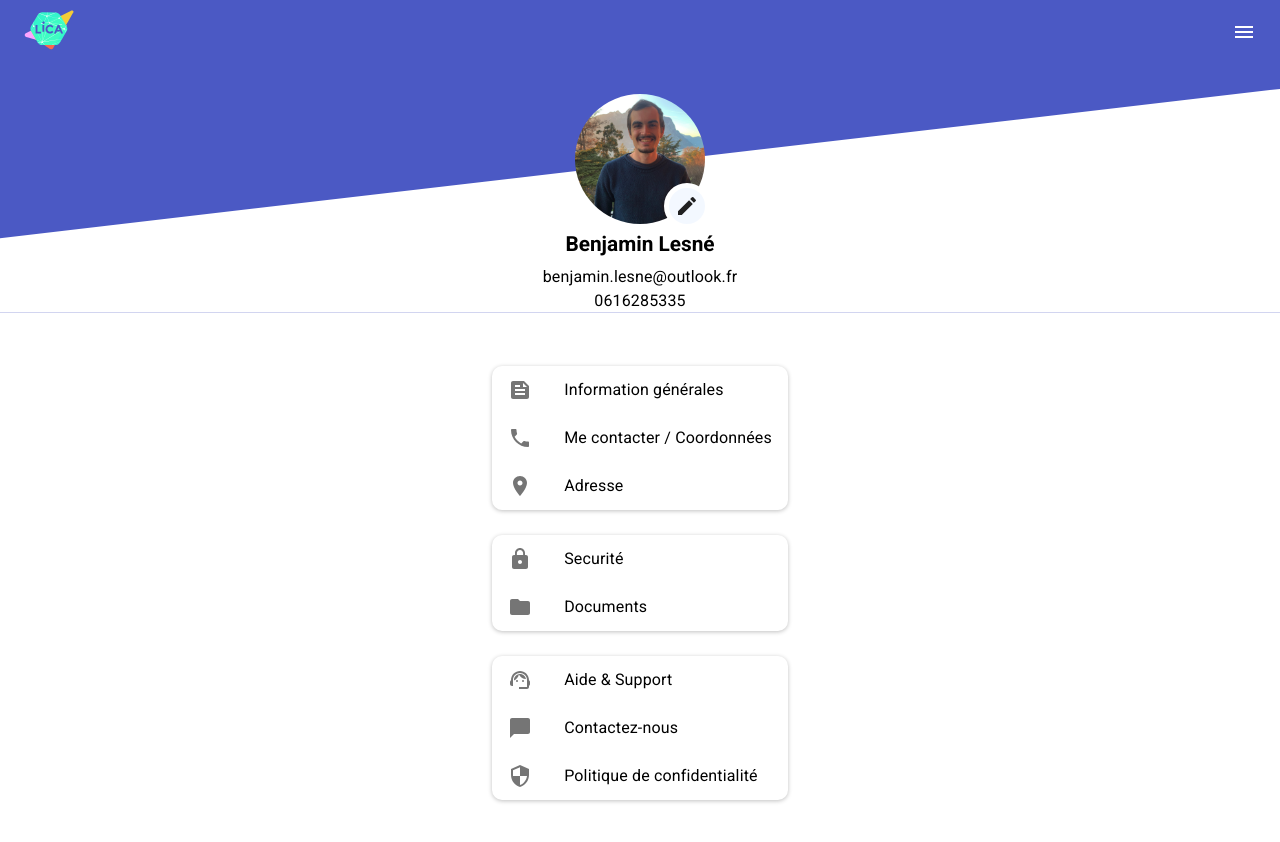
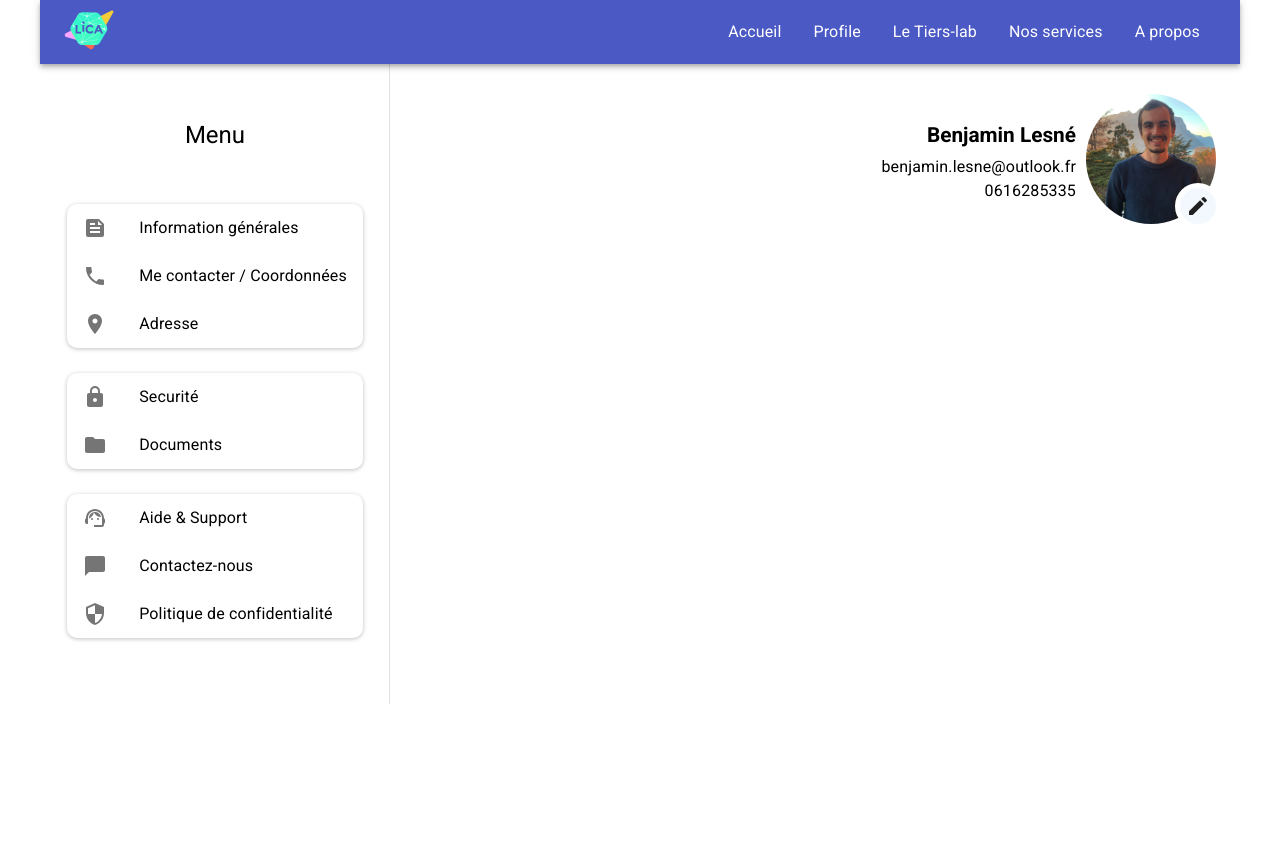
Before and after one commit to BenjaminLesne/mui, a React (Create React App) app: page / in a window 1280 px wide. Shown: the top 842 px of the page. After the commit the page ends 800 px from the top, so only its background shows below. Built offline with nearby package versions, Linux system fonts and the light colour scheme.

Commit message:
Profile:desktop done

```diff
--- a/src/components/Header/index.tsx
+++ b/src/components/Header/index.tsx
@@ -1,21 +1,65 @@
-import { Box, IconButton, Toolbar, Typography } from "@mui/material";
+import {
+  Box,
+  IconButton,
+  Toolbar,
+  useMediaQuery,
+  AppBar,
+  List,
+  ListItem,
+  ListItemButton,
+  ListItemText,
+  Container,
+} from "@mui/material";
+import { useTheme } from "@mui/material/styles";
 import MenuIcon from "@mui/icons-material/Menu";
-import AppBar from "@mui/material/AppBar";
 
 import { Logo } from "../../assets/Logo";
-import { toolbarStyle, logoWrapper } from "./styles";
+import {
+  toolbarStyle,
+  logoWrapper,
+  navLinksStyle,
+  burgerButtonStyle,
+  appBarStyle,
+} from "./styles";
 
 export const Header = () => {
+  const theme = useTheme();
+  const isMobile = useMediaQuery(theme.breakpoints.down("sm"));
+  const navLabelLinks = [
+    "Accueil",
+    "Profile",
+    "Le Tiers-lab",
+    "Nos services",
+    "A propos",
+  ];
   return (
-    <AppBar position="static">
+    <Container maxWidth="lg" disableGutters>
+      <AppBar position="static" sx={appBarStyle}>
         <Toolbar sx={toolbarStyle}>
           <Box sx={logoWrapper}>
             <Logo />
           </Box>
-        <IconButton size="large" edge="end" color="inherit" aria-label="menu">
+          <IconButton
+            size="large"
+            edge="end"
+            color="inherit"
+            aria-label="menu"
+            sx={burgerButtonStyle}
+          >
             <MenuIcon />
           </IconButton>
+
+          <List sx={navLinksStyle}>
+            {navLabelLinks.map((label) => (
+              <ListItem disablePadding key={crypto.randomUUID()}>
+                <ListItemButton>
+                  <ListItemText primary={label} />
+                </ListItemButton>
+              </ListItem>
+            ))}
+          </List>
         </Toolbar>
       </AppBar>
+    </Container>
   );
 };
--- a/src/components/Header/styles.ts
+++ b/src/components/Header/styles.ts
@@ -5,3 +5,17 @@ export const toolbarStyle = {
 export const logoWrapper = {
   width: "50px",
 };
+
+export const navLinksStyle = {
+  display: { sm: "flex", xs: "none" },
+  whiteSpace: "nowrap",
+};
+
+export const burgerButtonStyle = {
+  display: { sm: "none", xs: "unset" },
+};
+
+export const appBarStyle = {
+  zIndex: 99,
+  position: "relative",
+};
--- a/src/pages/Profile/Form/index.tsx
+++ b/src/pages/Profile/Form/index.tsx
@@ -49,11 +49,10 @@ export const Form = ({ inputs }: Props) => {
   ];
 
   function generateInputsComponents(inputsData: InputData[]) {
-    console.log(inputsData);
-
     return inputsData.map((input) => {
       switch (input.id) {
         case "birthday":
+          if (isDocuments) setIsDocuments(false);
           if (typeof input.defaultValue === "number" && birthday === null) {
             const newBirthday = dayjs.unix(input.defaultValue);
             setBirthday(newBirthday);
@@ -126,6 +125,8 @@ export const Form = ({ inputs }: Props) => {
             </List>
           );
         default:
+          if (isDocuments) setIsDocuments(false);
+
           return (
             <TextField
               key={crypto.randomUUID()}
@@ -148,7 +149,7 @@ export const Form = ({ inputs }: Props) => {
   }
 
   return (
-    <Container component={isDocuments ? "div" : "form"} sx={form}>
+    <Box component={isDocuments ? "div" : "form"} sx={form}>
       {isDocuments && (
         <>
           <Box sx={{ ...buttons, textAlign: "right", marginTop: "0" }}>
@@ -183,6 +184,6 @@ export const Form = ({ inputs }: Props) => {
           </Button>
         </Box>
       )}
-    </Container>
+    </Box>
   );
 };
--- a/src/pages/Profile/Hero/styles.ts
+++ b/src/pages/Profile/Hero/styles.ts
@@ -13,16 +13,25 @@ export const hero = {
   paddingTop: "30px",
   backgroundColor: "primary.main",
   display: "flex",
-  flexDirection: "column",
+  flexDirection: { xs: "column", sm: "row-reverse" },
   justifyContent: "center",
   alignItems: "center",
-  position: "relative",
+  position: { xs: "relative", sm: "absolute" },
+  top: { sm: 0 },
+  right: { sm: 0 },
+  zIndex: { sm: 3 },
+  gap: { sm: "10px" },
+  paddingRight: { sm: "24px" },
+
   "&:before": {
     content: '""',
     position: "absolute",
     inset: 0,
     backgroundColor: "white",
-    clipPath: "polygon(100% 10%, 100% 100%, 0 100%, 0 70%)",
+    clipPath: {
+      xs: "polygon(100% 10%, 100% 100%, 0 100%, 0 70%)",
+      sm: "unset",
+    },
   },
 };
 
@@ -32,7 +41,7 @@ export const avatar = {
   height: 130,
 };
 
-export const listItem = { textAlign: "center", margin: 0 };
+export const listItem = { textAlign: { xs: "center", sm: "right" }, margin: 0 };
 
 export const username = {
   fontWeight: "bold",
@@ -40,4 +49,5 @@ export const username = {
   color: "black",
   lineHeight: "100%",
   marginBlock: "10px",
+  paddingRight: { sm: "unset" },
 };
--- a/src/pages/Profile/Information/styles.ts
+++ b/src/pages/Profile/Information/styles.ts
@@ -1,14 +1,18 @@
 export const page = {
-  position: "absolute",
+  position: { xs: "absolute", sm: "unset" },
   top: 0,
   left: 0,
   minHeight: "100%",
   backgroundColor: "#fff",
   width: "100%",
   zIndex: 2,
+  marginTop: {
+    sm: "150px",
+  },
 };
 
 export const goBack = {
+  display: { sm: "none" },
   textTransform: "capitalize",
   marginTop: "25px",
 };
--- a/src/pages/Profile/Menu/index.tsx
+++ b/src/pages/Profile/Menu/index.tsx
@@ -1,8 +1,9 @@
 import { Section } from "./Section";
-import { List } from "@mui/material";
-import { list } from "./styles";
+import { Divider, List, Typography } from "@mui/material";
+import { list, titleStyle, dividerStyle, containerStyle } from "./styles";
 import { Dispatch } from "react";
 import { section1, section2, section3 } from "./data";
+import { Container } from "@mui/system";
 
 interface Props {
   selectedId: null | number;
@@ -11,6 +12,10 @@ interface Props {
 
 export const Menu = ({ selectedId, setSelectedId }: Props) => {
   return (
+    <Container sx={containerStyle}>
+      <Typography variant="h5" component="h2" sx={titleStyle}>
+        Menu
+      </Typography>
       <List component={"nav"} sx={list}>
         <Section
           data={section1}
@@ -28,5 +33,7 @@ export const Menu = ({ selectedId, setSelectedId }: Props) => {
           setSelectedId={setSelectedId}
         />
       </List>
+      <Divider orientation="vertical" sx={dividerStyle} />
+    </Container>
   );
 };
--- a/src/pages/Profile/Menu/styles.ts
+++ b/src/pages/Profile/Menu/styles.ts
@@ -4,3 +4,25 @@ export const list = {
   justifyContent: "center",
   gap: "25px",
 };
+
+export const titleStyle = {
+  textAlign: "center",
+  paddingTop: "55px",
+};
+
+export const dividerStyle = {
+  display: { xs: "none", sm: "unset" },
+  position: "absolute",
+  top: 0,
+  right: 0,
+  height: "110%",
+};
+
+export const containerStyle = {
+  position: "relative",
+  width: "fit-content",
+  minWidth: "350px",
+  marginLeft: {
+    sm: "0",
+  },
+};
--- a/src/pages/Profile/index.tsx
+++ b/src/pages/Profile/index.tsx
@@ -3,7 +3,7 @@ import { Hero } from "./Hero";
 import { Menu } from "./Menu";
 import { Information } from "./Information";
 import { profileStyle } from "./styles";
-import { Box, Typography } from "@mui/material";
+import { Box, Container, Typography } from "@mui/material";
 import { data } from "./utils/data";
 import type { InputData } from "../../utils/Types";
 
@@ -67,12 +67,12 @@ export const Profile = () => {
   if (isLoaded === false) return <Typography>Chargement...</Typography>;
 
   return (
-    <Box sx={profileStyle}>
+    <Container maxWidth="lg" disableGutters sx={profileStyle}>
       <Hero />
-      <Menu selectedId={selectedId} setSelectedId={setSelectedId} />
       {selectedId !== null && items[selectedId] != null && (
         <Information data={items[selectedId]} setSelectedId={setSelectedId} />
       )}
-    </Box>
+      <Menu selectedId={selectedId} setSelectedId={setSelectedId} />
+    </Container>
   );
 };
--- a/src/pages/Profile/styles.tsx
+++ b/src/pages/Profile/styles.tsx
@@ -1,3 +1,10 @@
 export const profileStyle = {
   position: "relative",
+  display: {
+    sm: "flex",
+  },
+  flexDirection: {
+    sm: "row-reverse",
+  },
+  alignItems: { sm: "flex-start" },
 };
--- a/src/pages/Profile/utils/data.ts
+++ b/src/pages/Profile/utils/data.ts
@@ -93,6 +93,8 @@ export const data: { title: string; inputs: InputData[] }[] = [
       {
         label: "Mot de passe",
         type: "password",
+        helperText: "doit contenir 8 caractères minimum",
+
         defaultValue: "",
       },
       {
--- a/src/utils/theme.js
+++ b/src/utils/theme.js
@@ -13,4 +13,13 @@ export const theme = createTheme({
     },
     contrastThreshold: 4.5,
   },
+  breakpoints: {
+    values: {
+      xs: 0,
+      sm: 750,
+      md: 900,
+      lg: 1200,
+      xl: 1536,
+    },
+  },
 });
```
Lines whose indentation alone changed are shown as unchanged.
